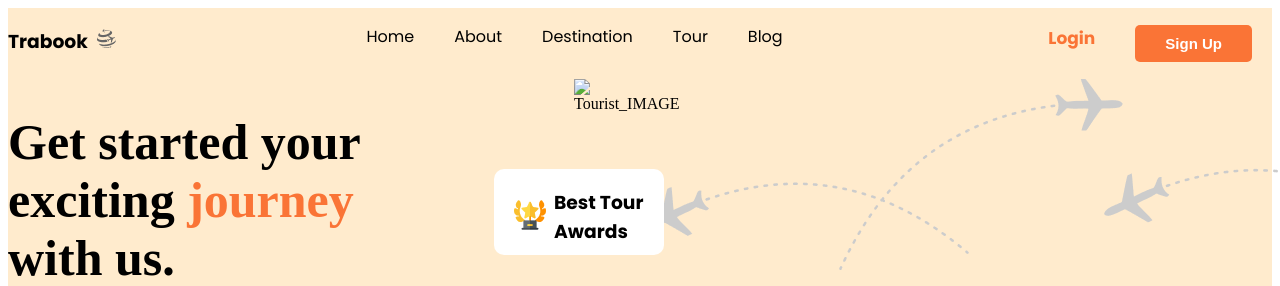
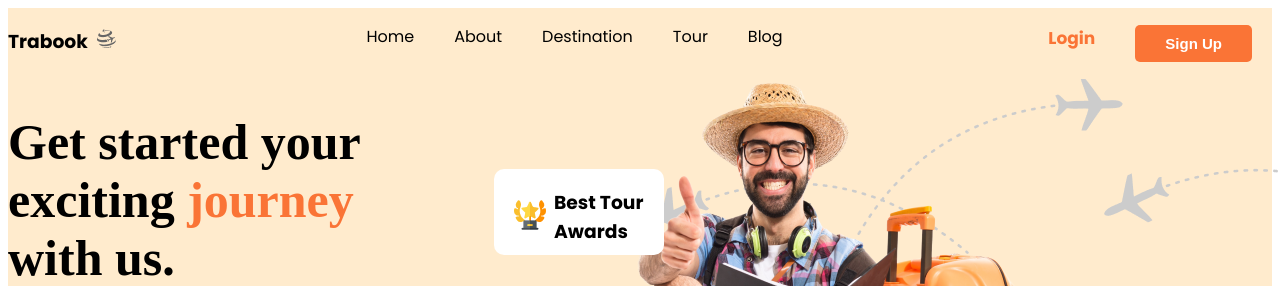
Before and after one commit to Selva2026/Task_Guvi_Muthupandi, a plain HTML site: page index.html in a window 1280 px wide. Shown: the top 286 px of the page. Drawn offline with Linux system fonts and the light colour scheme; a web font is replaced by a local one.

Commit message:
Update index.html

```diff
--- a/index.html
+++ b/index.html
@@ -55,7 +55,7 @@
 
             <div class="abs">
                 <div style="position: absolute;left: 80px; z-index: 2;">
-                    <img src="/EXTRA/asset/Group 1000003524 (2).png" alt="Tourist_IMAGE">
+                    <img src="/asset/Group 1000003524 (2).png" alt="Tourist_IMAGE">
                 </div>
                 <div class="one">
                     <img style="position: absolute;top: 30px;left: 20px;" src="/asset/trophy-removebg-preview 1.png">
```
